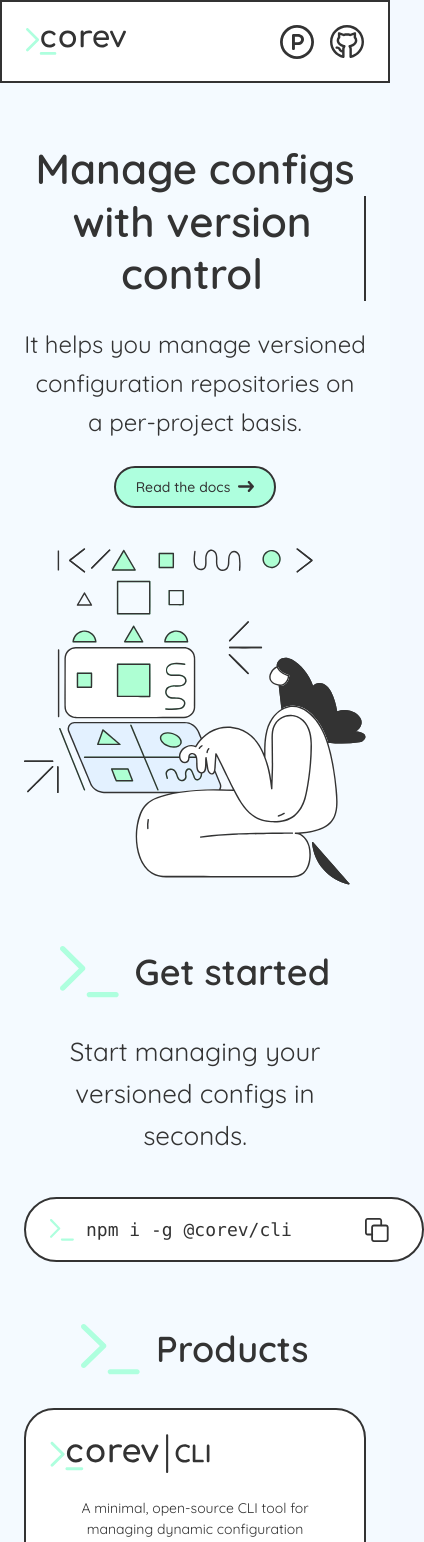
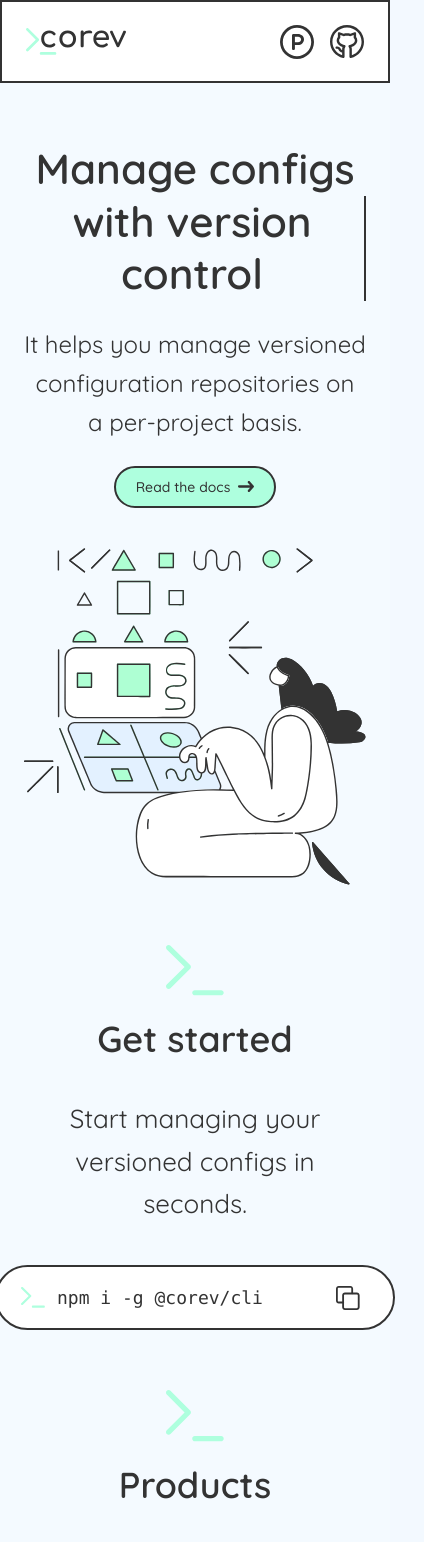
Before and after one commit to doguabaris/corev-website, a Next.js app: page / in a window 390 px wide. Shown: the top 1542 px of the page, 424 px wide, since content can reach past the window. Built offline with nearby package versions, Linux system fonts and the light colour scheme.

Commit message:
refactor(layout):Center content on mobile for homepage sections

```diff
--- a/src/app/page.tsx
+++ b/src/app/page.tsx
@@ -19,13 +19,11 @@ export default function Home() {
 
     return (
         <>
-            <div className="min-h-screen bg-[#f4faff] text-[#333333] font-sans">
+            <div className="min-h-screen bg-[#f4faff] text-[#333333] font-sans ">
                 <Header/>
-                <main className="flex flex-col items-center text-center md:items-start md:text-left">
-                    <section
-                        className="max-w-5xl mx-auto mt-[60px] px-6 grid grid-cols-1 md:grid-cols-2 items-center gap-10 text-center md:text-left">
-                        <div className="space-y-6">
-                            <h1 className="text-[42px] leading-tight font-semibold text-[#333333]">
+                <section className="max-w-5xl mx-auto mt-[60px] px-6 grid grid-cols-1 md:grid-cols-2 gap-10">
+                    <div className="flex flex-col items-center text-center md:items-start md:text-left space-y-6">
+                    <h1 className="text-[42px] leading-tight font-semibold text-[#333333]">
                                 Manage configs <br/>
                                 <AnimatedHeading/>
                             </h1>
@@ -62,8 +60,8 @@ export default function Home() {
                     </section>
                     <SectionTitle text="Get started"/>
                     <section
-                        className="max-w-5xl mx-auto gap-10 mt-8 px-6 grid grid-cols-1 md:grid-cols-[auto_1fr] items-center">
-                        <div className="space-y-10">
+                        className="max-w-5xl mx-auto gap-10 mt-8 px-6 grid grid-cols-1 md:grid-cols-[auto_1fr] items-baseline">
+                        <div className="space-y-10 items-center text-center sm:items-start sm:text-left flex flex-col">
                             <p className="text-[26px] leading-relaxed text-[#333333]">
                                 Start managing your <br/> versioned configs in seconds.
                             </p>
@@ -139,8 +137,8 @@ export default function Home() {
                     <SectionTitle text="Contribute"/>
                     <section id="contribute"
                              className="max-w-5xl mx-auto mb-[100px] px-6 grid grid-cols-1 md:grid-cols-2 items-center gap-10">
-                        <div className="space-y-6">
-                            <p className="text-[#333333] text-[24px] leading-relaxed max-w-md">
+                        <div className="flex flex-col items-center text-center md:items-start md:text-left space-y-6">
+                        <p className="text-[#333333] text-[24px] leading-relaxed max-w-md">
                                 Whether you want to fix a bug, suggest a feature, improve documentation, or just try it
                                 out
                                 and
@@ -168,7 +166,6 @@ export default function Home() {
                                 priority/>
                         </div>
                     </section>
-                </main>
                 <Footer/>
             </div>
         </>
--- a/src/components/ui/SectionTitle.tsx
+++ b/src/components/ui/SectionTitle.tsx
@@ -5,7 +5,7 @@ interface SectionTitleProps {
     text: string;
 }
 
-export default function SectionTitle({text}: SectionTitleProps) {
+export default function SectionTitle({ text }: SectionTitleProps) {
     const [visible, setVisible] = useState(false);
 
     useEffect(() => {
@@ -14,20 +14,23 @@ export default function SectionTitle({text}: SectionTitleProps) {
     }, []);
 
     return (
-        <div className="flex items-center gap-4 max-w-5xl mx-auto mt-[60px] px-6">
+        <div className="max-w-5xl mx-auto mt-[60px] px-6">
+            <div className="flex flex-col sm:flex-row sm:items-center gap-4">
                 <Image
                     src="/cli-icon.svg"
                     alt="Section icon"
                     width={58.69}
                     height={51.34}
+                    className="mx-auto sm:mx-0"
                 />
                 <h2
-                className={`text-[36px] font-semibold text-[#333333] transform transition-all duration-700 ease-out ${
+                    className={`text-[36px] font-semibold text-[#333333] w-full sm:w-auto text-center sm:text-left transition-all transform duration-700 ease-out ${
                         visible ? "opacity-100 translate-x-0" : "opacity-0 -translate-x-6"
                     }`}
                 >
                     {text}
                 </h2>
             </div>
+        </div>
     );
 }
```
Lines whose indentation alone changed are shown as unchanged.
